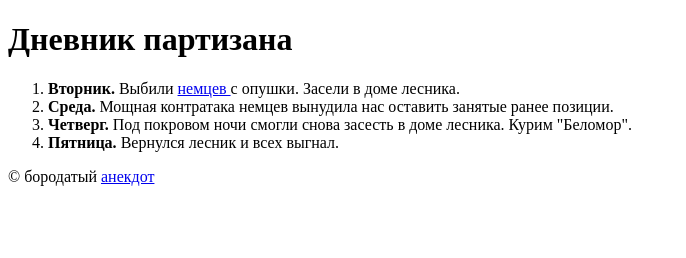
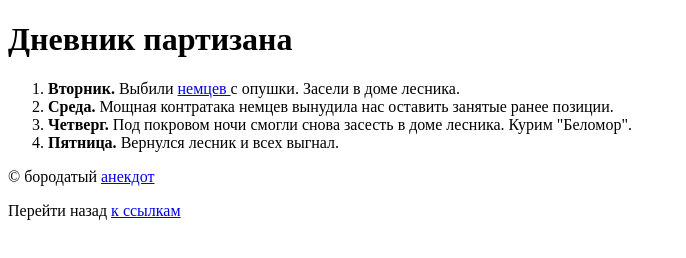
Before and after one commit to ViktoriaNH/ViktoriaNaskovaH, a plain HTML site: page HOMEWORK HTML,CSS 1/diary.html in a window 1280 px wide. Shown: the whole page, without its empty margins (0-686 px from the left). Drawn offline with Linux system fonts and the light colour scheme.

Commit message:
diary final

```diff
--- a/HOMEWORK HTML,CSS 1/diary.html
+++ b/HOMEWORK HTML,CSS 1/diary.html
@@ -25,5 +25,6 @@
         title="отодхните и посмейтесь хи-хи"
         target="_blank">анекдот
     </a>
+<p>Перейти назад <a href="../index.html">к ссылкам</a></p>
 </body>
 </html>
```
